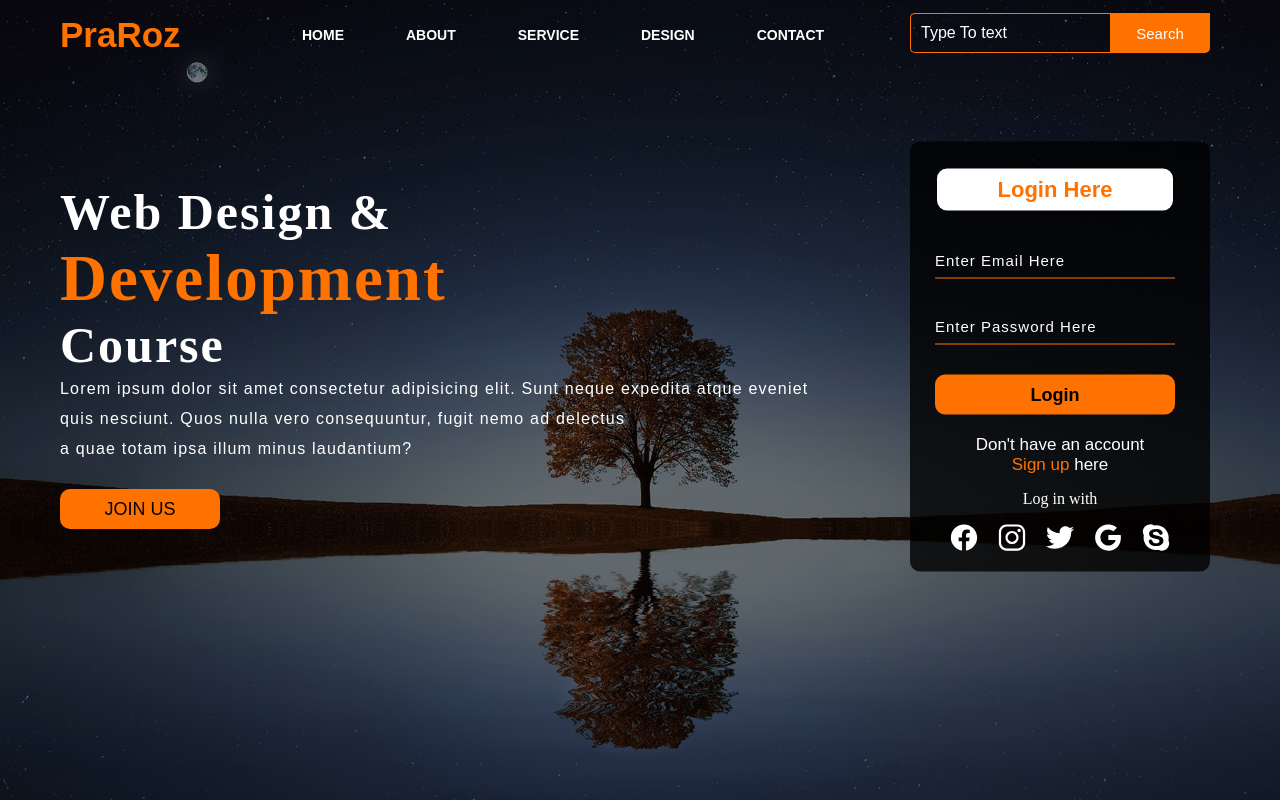
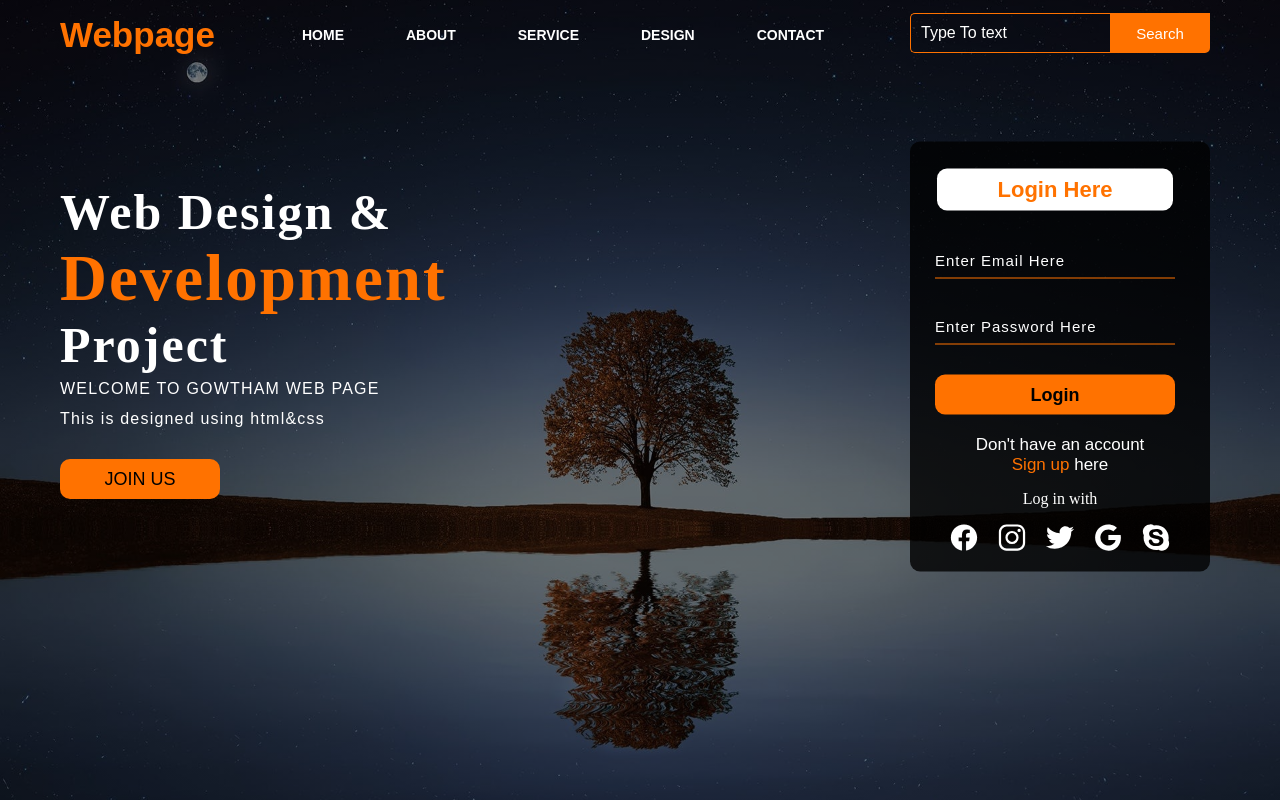
Before and after one commit to TAMALAMPUDISRIGOWTHAMREDDY/Project, a plain HTML site: page index.html in a window 1280 px wide. Drawn offline with nearby package versions, Linux system fonts and the light colour scheme.

Commit message:
project cange

```diff
--- a/index.html
+++ b/index.html
@@ -9,7 +9,7 @@
     <div class="main">
         <div class="navbar">
             <div class="icon">
-                <h2 class="logo">PraRoz</h2>
+                <h2 class="logo">Webpage</h2>
             </div>
 
             <div class="menu">
@@ -29,10 +29,8 @@
 
         </div>
         <div class="content">
-            <h1>Web Design & <br><span>Development</span> <br>Course</h1>
-            <p class="par">Lorem ipsum dolor sit amet consectetur adipisicing elit. Sunt neque
-                 expedita atque eveniet <br> quis nesciunt. Quos nulla vero consequuntur, fugit nemo ad delectus
-                <br> a quae totam ipsa illum minus laudantium?</p>
+            <h1>Web Design & <br><span>Development</span> <br>Project</h1>
+            <p class="par">WELCOME TO GOWTHAM WEB PAGE<br>This is designed using html&css </p>
 
                 <button class="cn"><a href="#">JOIN US</a></button>
 
```
